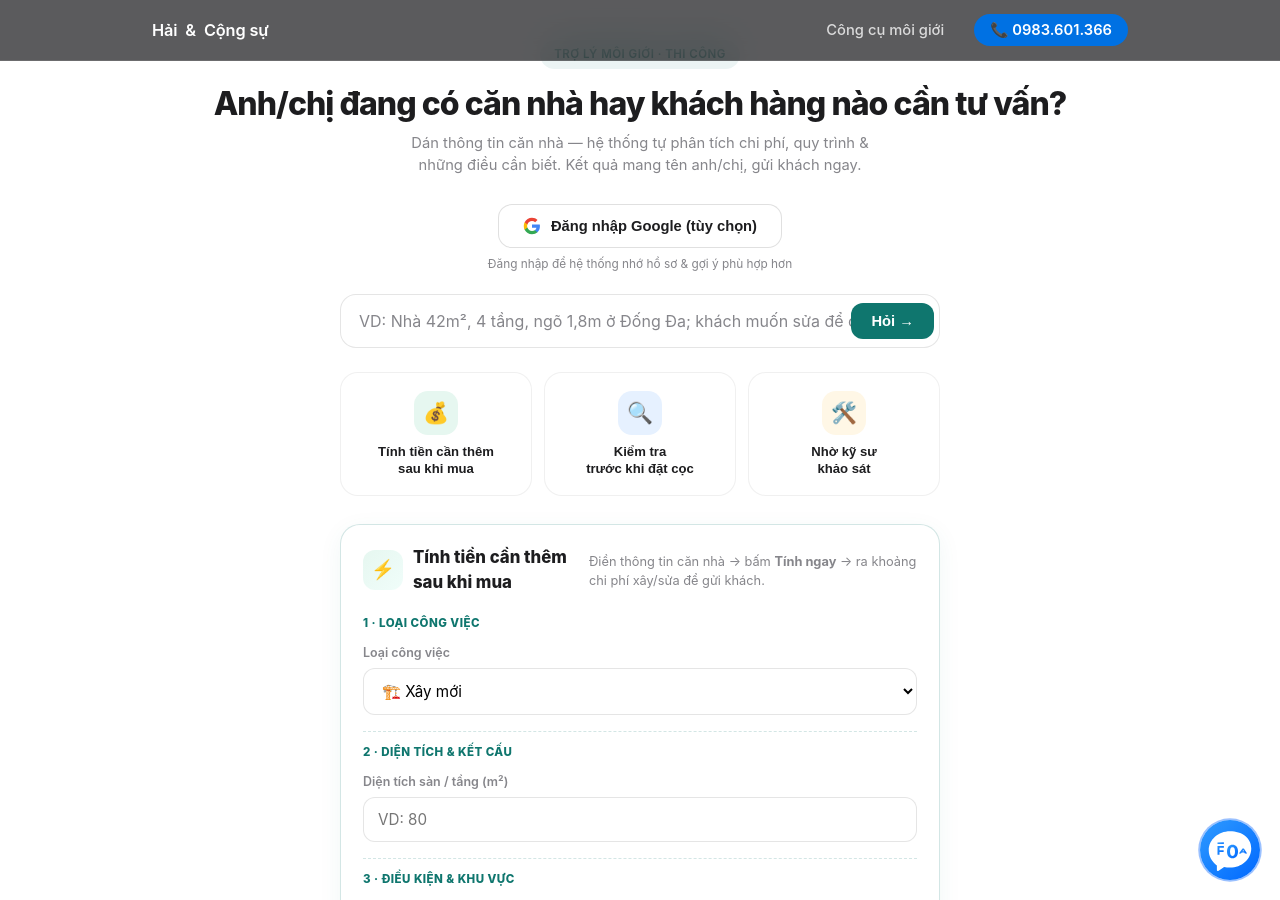
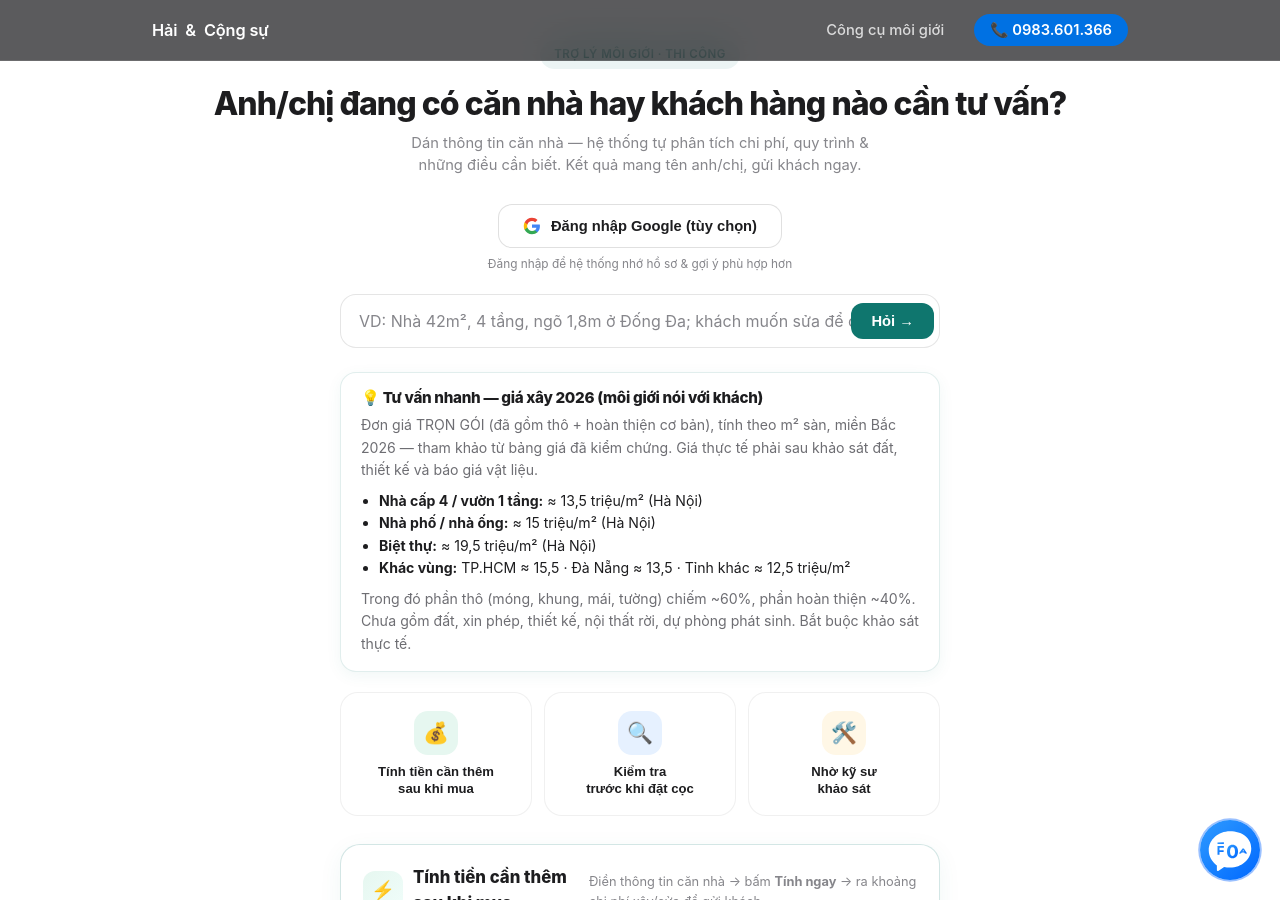
Before and after one commit to NCHhub/xaydung, a Jekyll site: the page built from index.html, in a window 1280 px wide and 900 px high. Built offline with Jekyll 4.4.1, drawn with Linux system fonts in a browser that asks for light colours.

Commit message:
[opencode] UI: thêm card 'Tư vấn nhanh giá xây 2026' — khung tư vấn Meta AI + đơn giá Diamond verify (HN cấp4 13,5 · phố 15 · biệt thự 19,5tr/m², thô 60%/hoàn thiện 40%). Chỉ chèn HTML tĩnh .flow-card, không id/onclick/JS. Verify độc lập: GUARD OK W1-W11, JS 862/862.

```diff
--- a/index.html
+++ b/index.html
@@ -169,6 +169,20 @@ description: "Aladdin giúp môi giới đầu khách mua biết căn nhà sẽ
     <div class="input-box">
       <input type="text" id="tool-input" placeholder="VD: Nhà 42m², 4 tầng, ngõ 1,8m ở Đống Đa; khách muốn sửa để ở" autocomplete="off" maxlength="500">
       <button class="ask-btn" id="tool-ask" onclick="askFromInput()">Hỏi →</button>
+    </div>
+
+    <div class="flow-hint show">
+      <div class="flow-card">
+        <h4>💡 Tư vấn nhanh — giá xây 2026 (môi giới nói với khách)</h4>
+        <p>Đơn giá TRỌN GÓI (đã gồm thô + hoàn thiện cơ bản), tính theo m² sàn, miền Bắc 2026 — tham khảo từ bảng giá đã kiểm chứng. Giá thực tế phải sau khảo sát đất, thiết kế và báo giá vật liệu.</p>
+        <ul style="padding-left:18px;margin:8px 0;font-size:.88rem;line-height:1.6;">
+          <li><b>Nhà cấp 4 / vườn 1 tầng:</b> ≈ 13,5 triệu/m² (Hà Nội)</li>
+          <li><b>Nhà phố / nhà ống:</b> ≈ 15 triệu/m² (Hà Nội)</li>
+          <li><b>Biệt thự:</b> ≈ 19,5 triệu/m² (Hà Nội)</li>
+          <li><b>Khác vùng:</b> TP.HCM ≈ 15,5 · Đà Nẵng ≈ 13,5 · Tỉnh khác ≈ 12,5 triệu/m²</li>
+        </ul>
+        <p>Trong đó phần thô (móng, khung, mái, tường) chiếm ~60%, phần hoàn thiện ~40%. Chưa gồm đất, xin phép, thiết kế, nội thất rời, dự phòng phát sinh. Bắt buộc khảo sát thực tế.</p>
+      </div>
     </div>
 
     <!-- ★ PREVIEW CARD — tự nhận diện từ mô tả (chạy client-side, 0 token) -->
```
